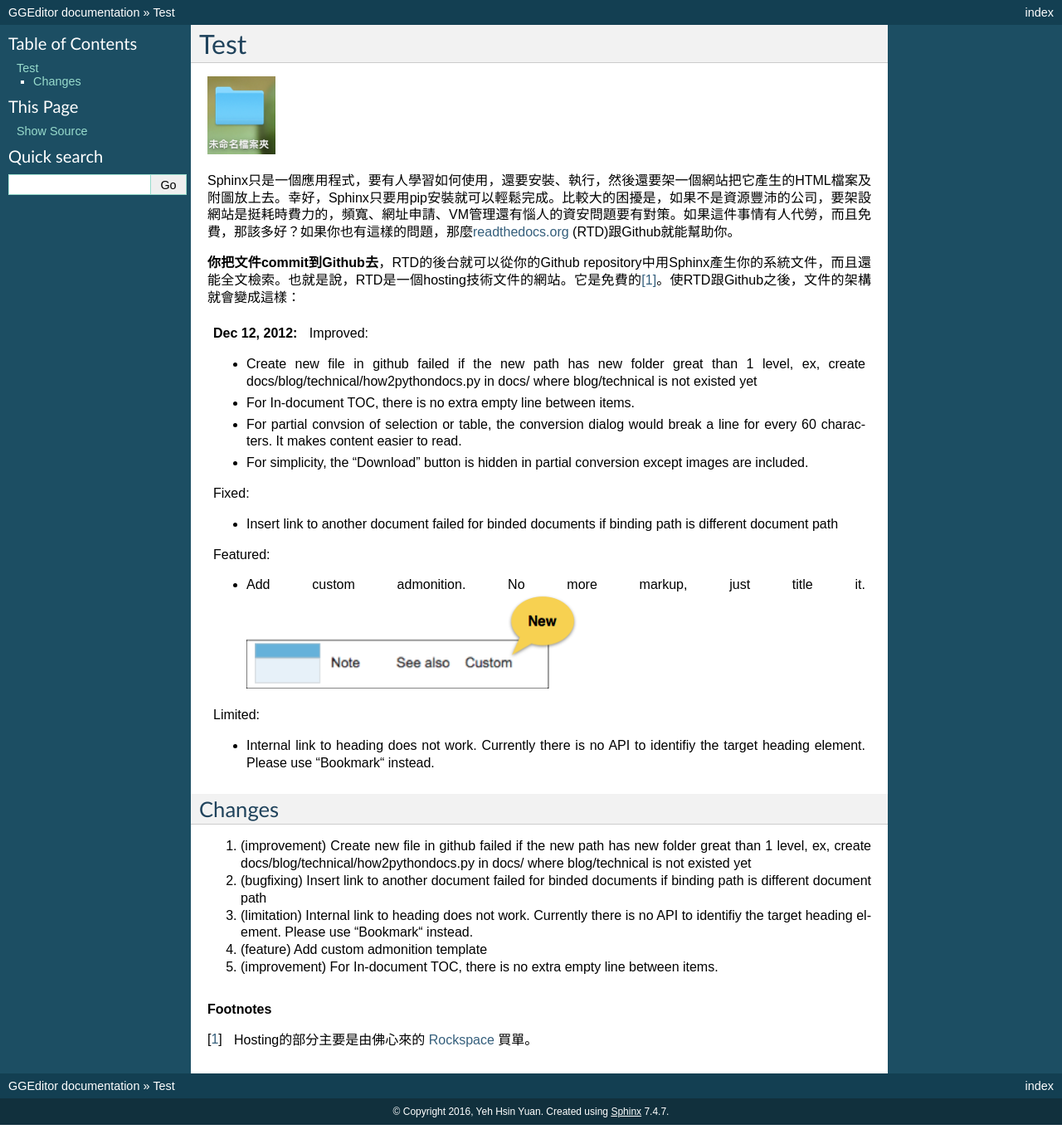
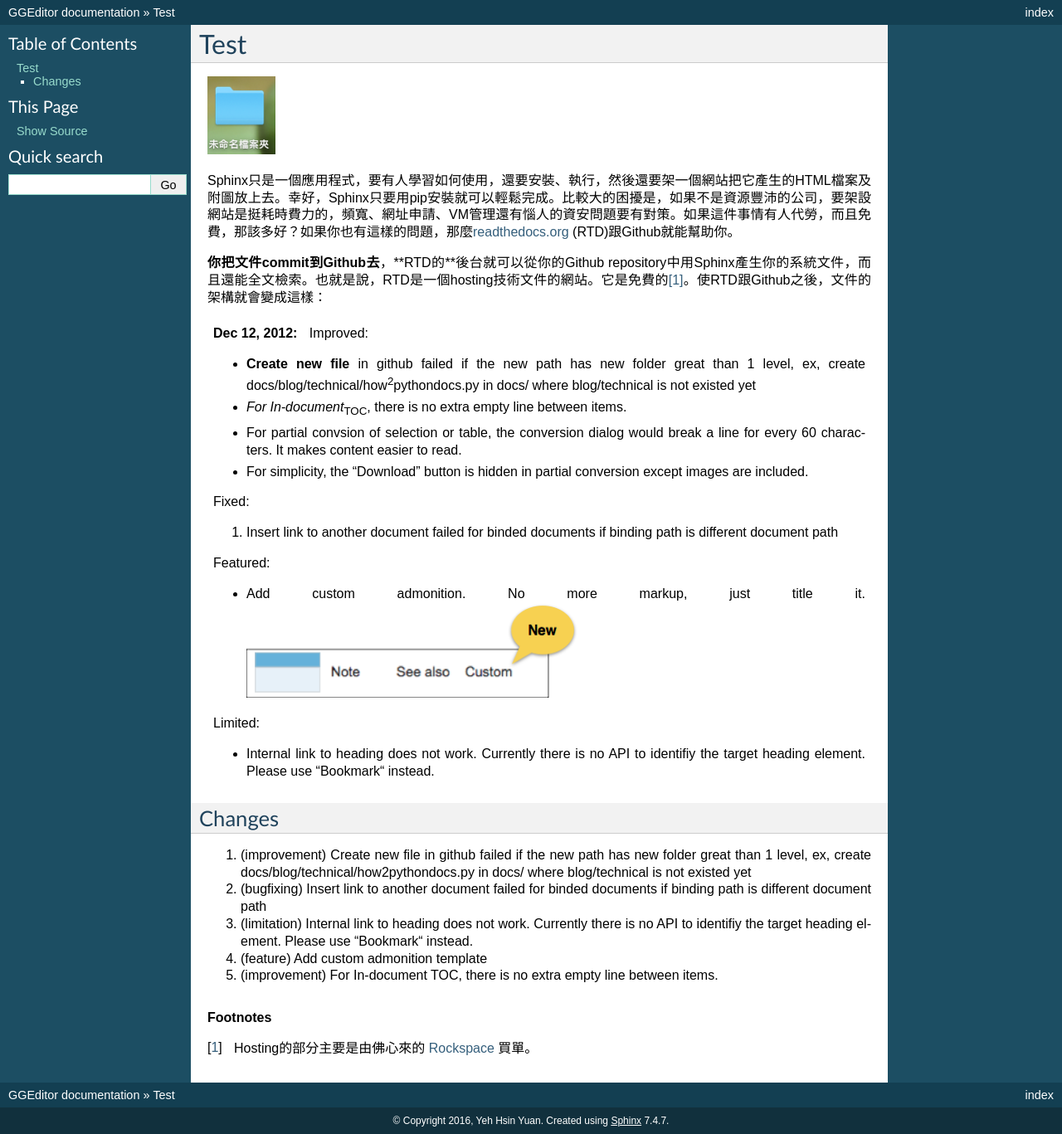
Before and after one commit to iapyeh/GGeditor, a Sphinx documentation site: the page built from docs/develop_test.rst, in a window 1280 px wide. Shown: the whole page at 83% size. Built offline with Sphinx 7.4.7, drawn with Linux system fonts in a browser that asks for light colours; pages that are not in the unit, such as notebooks, are missing from menus; some of the changed lines change nothing that is shown.

Commit message:
Google Docs reST Editor@2016-12-11 12:44:58

```diff
--- a/docs/develop_test.rst
+++ b/docs/develop_test.rst
@@ -18,7 +18,7 @@ Test
 
 Sphinx只是一個應用程式，要有人學習如何使用，還要安裝、執行，然後還要架一個網站把它產生的HTML檔案及附圖放上去。幸好，Sphinx只要用pip安裝就可以輕鬆完成。比較大的困擾是，如果不是資源豐沛的公司，要架設網站是挺耗時費力的，頻寬、網址申請、VM管理還有惱人的資安問題要有對策。如果這件事情有人代勞，而且免費，那該多好？如果你也有這樣的問題，那麼\ |LINK1|\  (RTD)跟Github就能幫助你。
 
-\ |STYLE0|\ ，RTD的後台就可以從你的Github repository中用Sphinx產生你的系統文件，而且還能全文檢索。也就是說，RTD是一個hosting技術文件的網站。它是免費的\ [#F1]_\ 。使RTD跟Github之後，文件的架構就會變成這樣：
+\ |STYLE0|\ ，\*\*RTD的\*\*後台就可以從你的Github repository中用Sphinx產生你的系統文件，而且還能全文檢索。也就是說，RTD是一個hosting技術文件的網站。它是免費的\ [#F1]_\ 。使RTD跟Github之後，文件的架構就會變成這樣：
 
 .. _h2c1d74277104e41780968148427e:
 
@@ -30,14 +30,17 @@ Sphinx只是一個應用程式，要有人學習如何使用，還要安裝、
 
     Improved:
 
-    * Create new file in github failed if the new path has new folder great than 1 level, ex, create docs/blog/technical/how2pythondocs.py in docs/ where blog/technical is not existed yet
-    * For In-document TOC, there is no extra empty line between items.
+    * \ |STYLE1|\  in github failed if the new path has new folder great than 1 level, ex, create docs/blog/technical/how\ |STYLE2|\ pythondocs.py in docs/ where blog/technical is not existed yet
+
+    * \ |STYLE3|\ \ |STYLE4|\ , there is no extra empty line between items.
+
     * For partial convsion of selection or table, the conversion dialog would break a line for every 60 characters. It makes content easier to read.
+
     * For simplicity, the “Download” button is hidden in partial conversion except images are included.
 
     Fixed:
 
-    * Insert link to another document failed for binded documents if binding path is different document path
+    #. Insert link to another document failed for binded documents if binding path is different document path
 
     Featured:
 
@@ -58,14 +61,28 @@ Changes
 =======
 
 #. (improvement) Create new file in github failed if the new path has new folder great than 1 level, ex, create docs/blog/technical/how2pythondocs.py in docs/ where blog/technical is not existed yet
+
 #. (bugfixing) Insert link to another document failed for binded documents if binding path is different document path
+
 #. (limitation) Internal link to heading does not work. Currently there is no API to identifiy the target heading element. Please use “Bookmark“ instead.
+
 #. (feature) Add custom admonition template
+
 #. (improvement) For In-document TOC, there is no extra empty line between items.
 
 
+.. bottom of content
+
 
 .. |STYLE0| replace:: **你把文件commit到Github去**
+
+.. |STYLE1| replace:: **Create new file**
+
+.. |STYLE2| replace:: :sup:`2`
+
+.. |STYLE3| replace:: *For In-document*
+
+.. |STYLE4| replace:: :sub:`TOC`
 
 
 .. |LINK1| raw:: html
```
